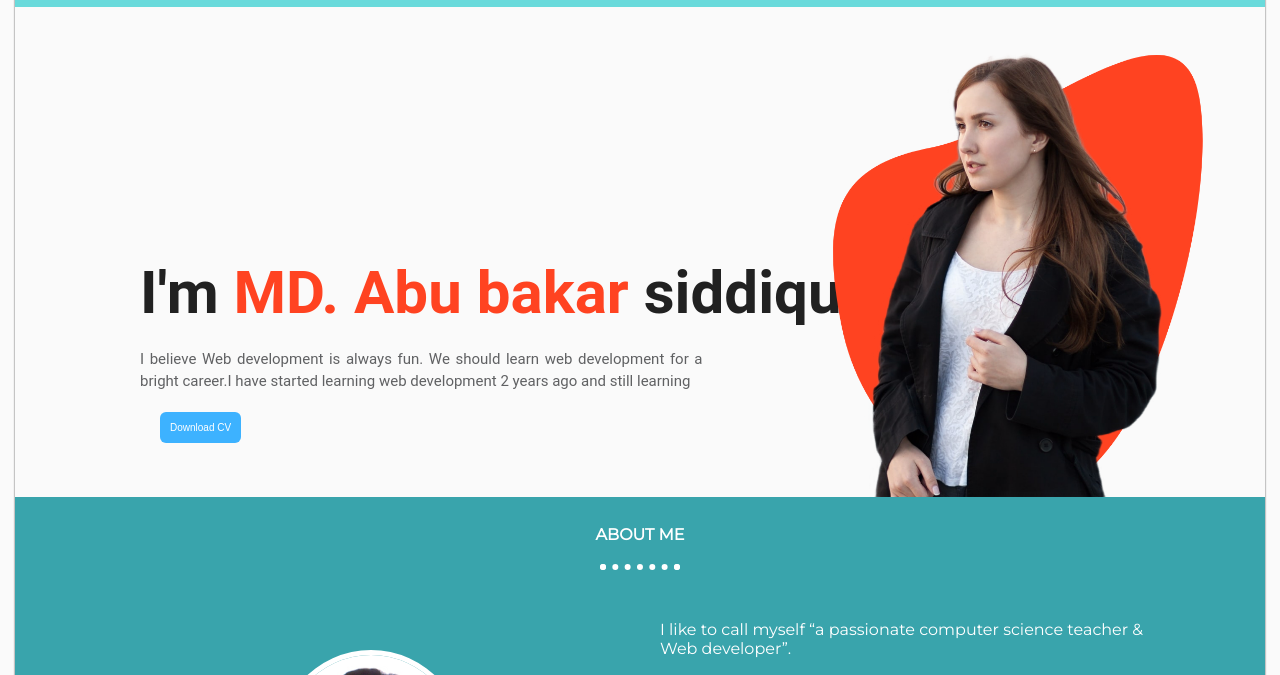
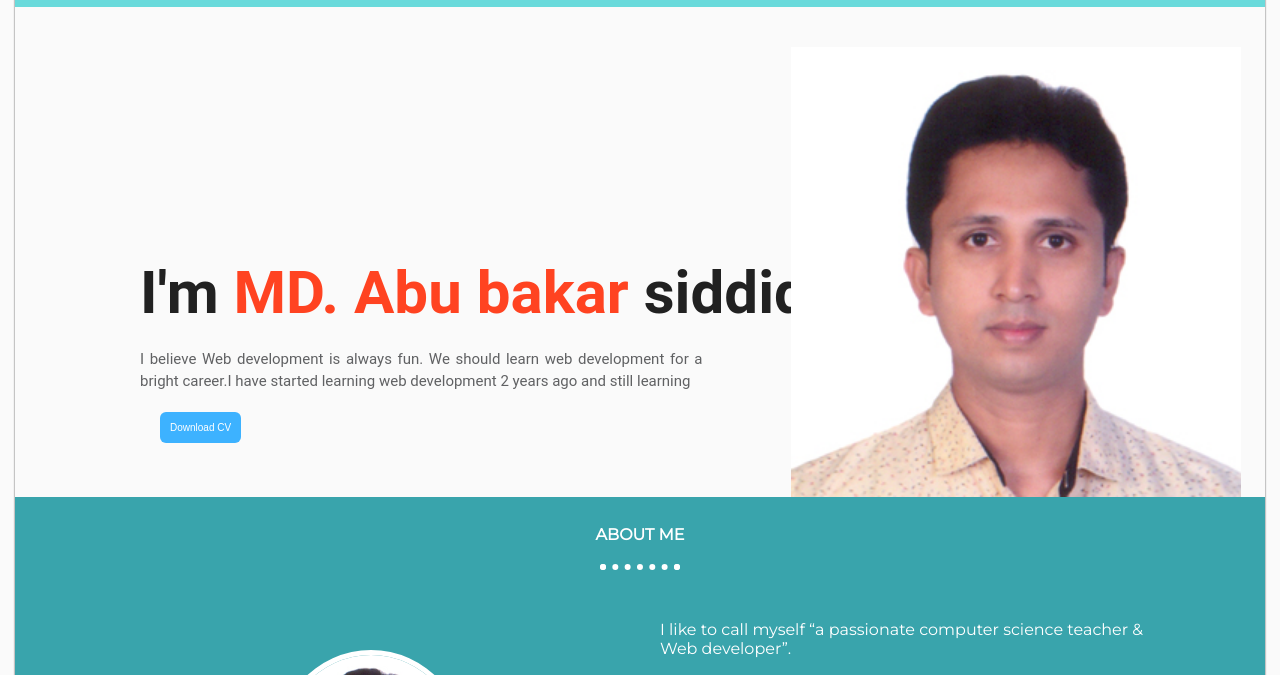
Before and after one commit to Niaz200/portfolio, a plain HTML site: page index.html in a window 1280 px wide. Shown: the part 55-730 px from the top of the page. Drawn offline with Linux system fonts and the light colour scheme.

Commit message:
Update index.html

```diff
--- a/index.html
+++ b/index.html
@@ -51,7 +51,7 @@
 
             <aside>
                 <img src="./images/pattern.png" alt="cover photo" class="back-img">
-                <img src="./images/girl.png" alt="cover photo" class="font-img">
+                <img src="./images/niaz.png" alt="cover photo" class="font-img">
             </aside>
 
         </section>
```
